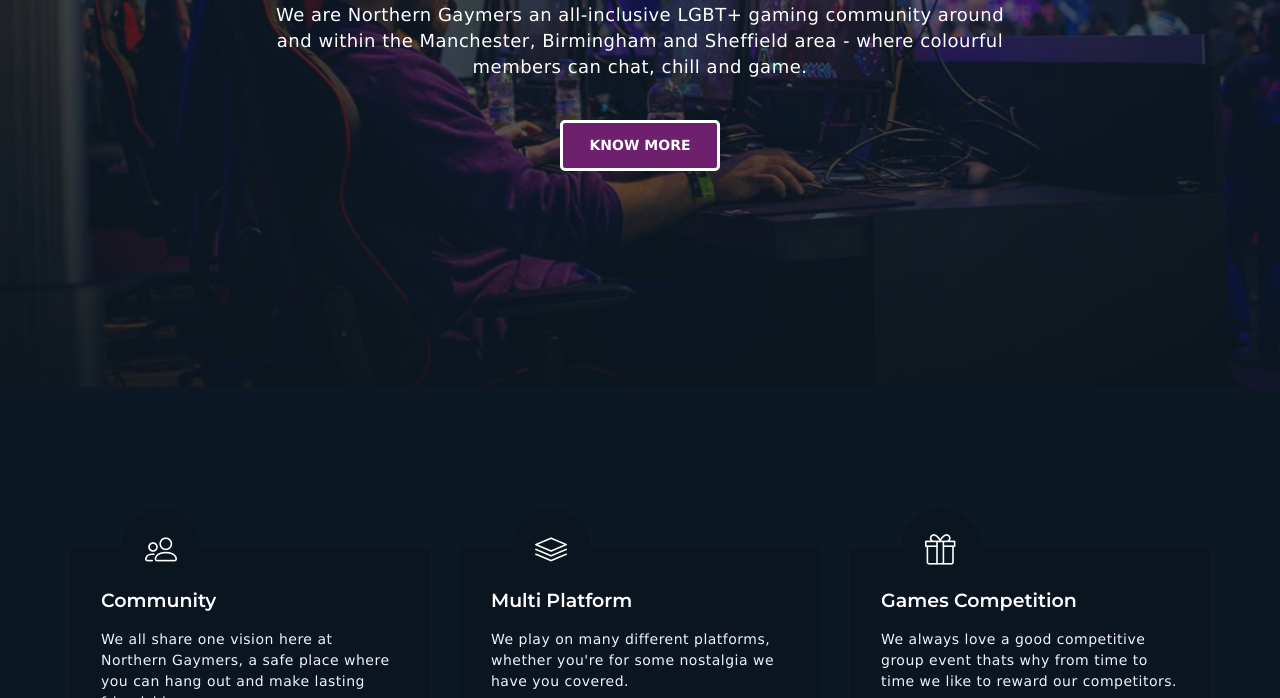
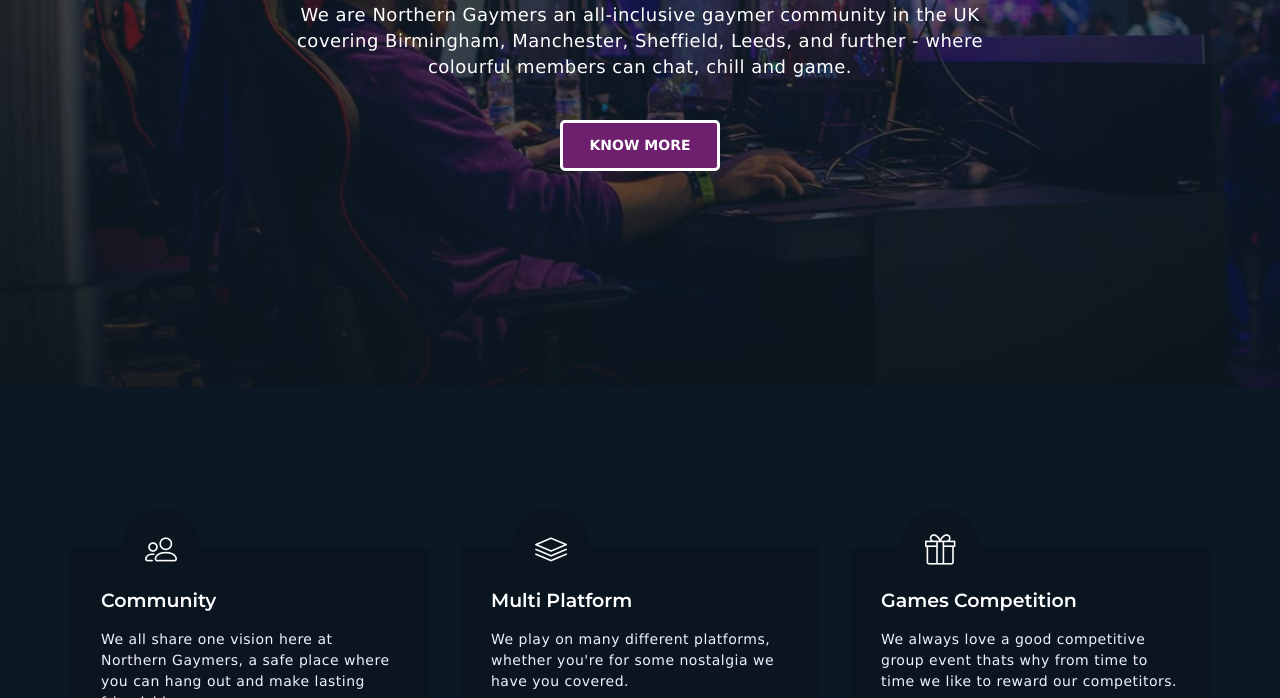
Before and after one commit to northerngaymers/website, a plain HTML site: page index.html in a window 1280 px wide. Shown: the part 402-1100 px from the top of the page. Drawn offline with Linux system fonts and the light colour scheme.

Commit message:
Update index.html

```diff
--- a/index.html
+++ b/index.html
@@ -135,7 +135,7 @@
 										<h1 style="text-transform: uppercase">Northern Gaymers</h1>
 									</div>
 									<div class="layer-1-1 hidden-xs">
-										<p>We are Northern Gaymers an all-inclusive LGBT+ gaming community around and within the Manchester, Birmingham and Sheffield area - where colourful members can chat, chill and game.</p>
+										<p>We are Northern Gaymers an all-inclusive gaymer community in the UK covering Birmingham, Manchester, Sheffield, Leeds, and further - where colourful members can chat, chill and game.</p>
 									</div>
 									<!-- layer 3 -->
 									<div class="layer-1-3">
```
